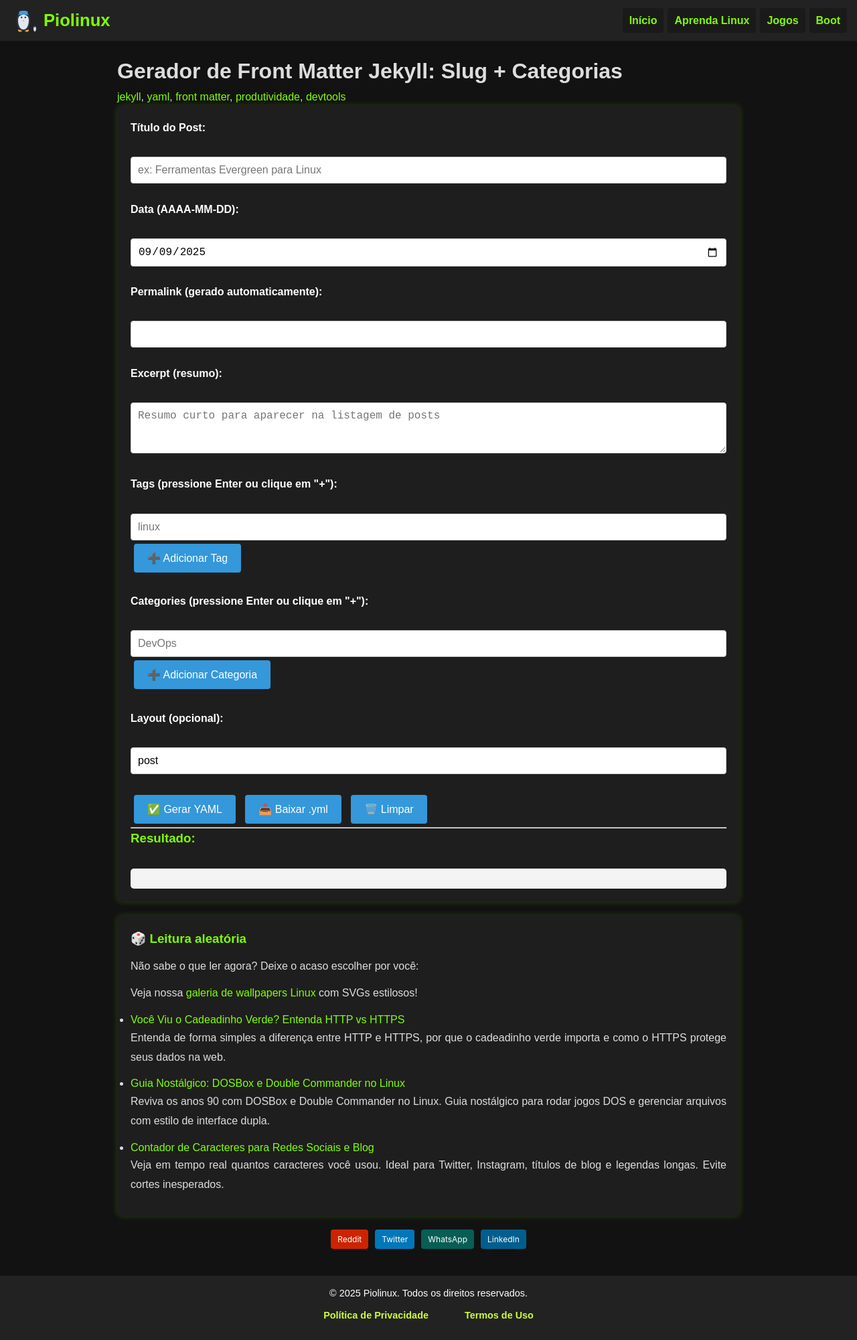
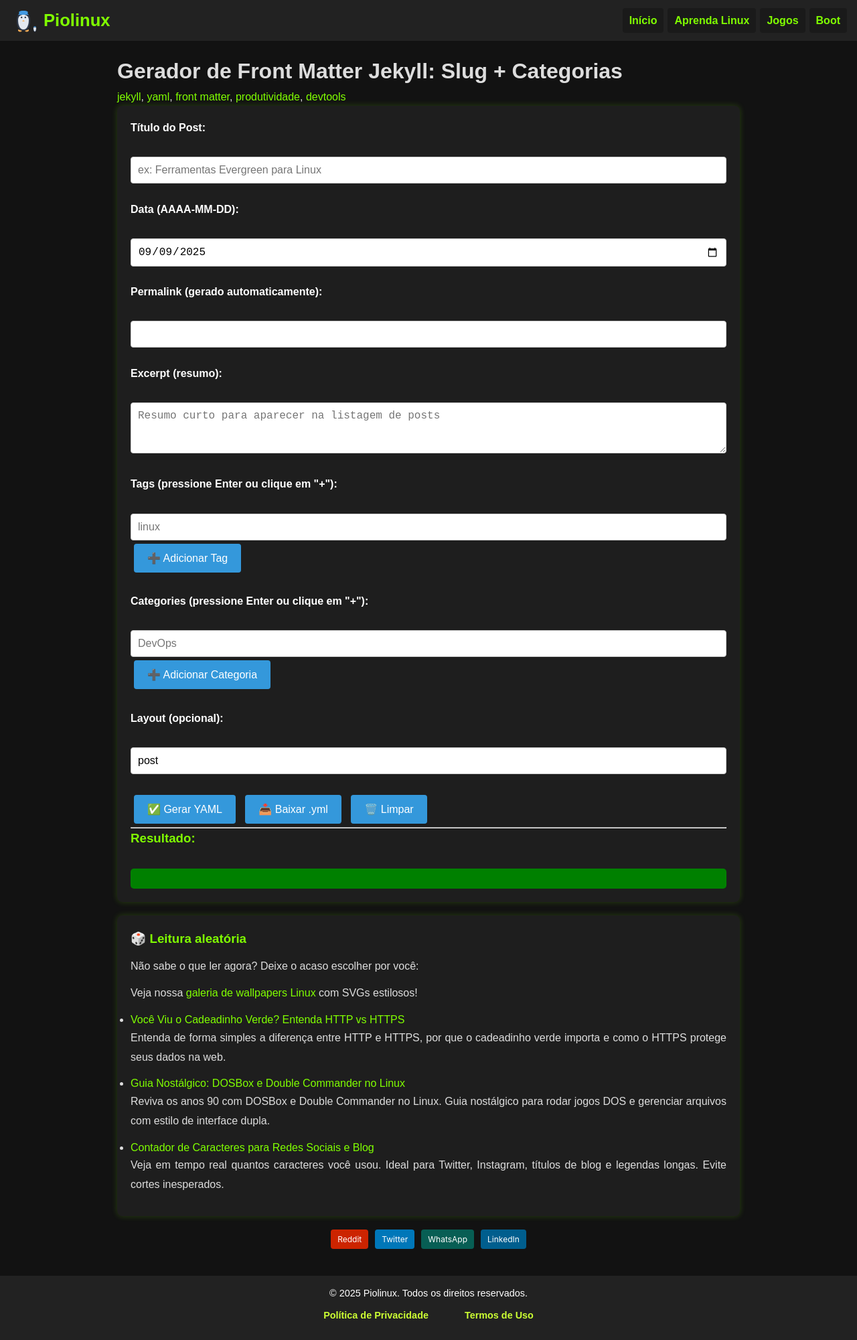
Before and after one commit to Piolinux/piolinux-site, a Jekyll site: the page built from _posts/2025-09-09-gerador-de-front-matter-jekyll.md, in a window 1280 px wide. Shown: the whole page at 67% size. Built offline with Jekyll 4.4.1, drawn with Linux system fonts in a browser that asks for light colours.

Commit message:
Update 2025-09-09-gerador-de-front-matter-jekyll.md

```diff
--- a/_posts/2025-09-09-gerador-de-front-matter-jekyll.md
+++ b/_posts/2025-09-09-gerador-de-front-matter-jekyll.md
@@ -140,7 +140,7 @@ layout: default
 
   <div>
     <h3>Resultado:</h3>
-    <pre id="output" style="background:#f4f4f4; padding:15px; border-radius:5px; white-space: pre-wrap;"></pre>
+    <pre id="output" style="background:#008000; padding:15px; border-radius:5px; white-space: pre-wrap;"></pre>
   </div>
 
   <script>
```
